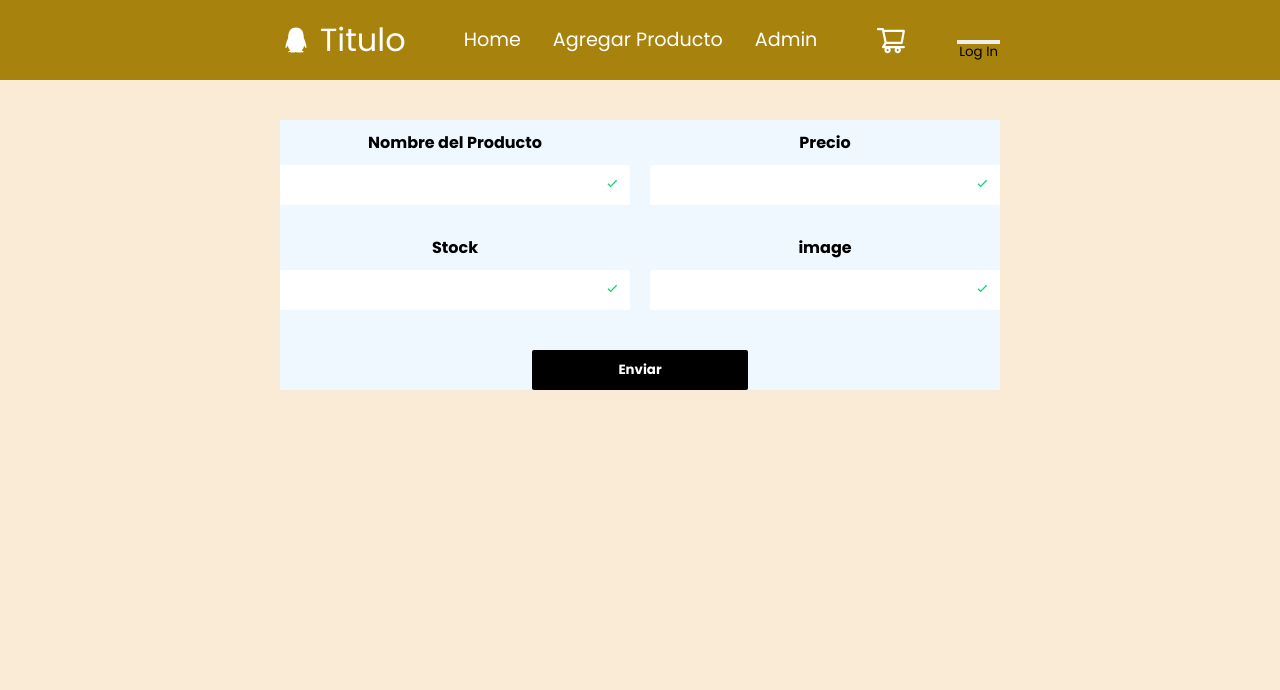
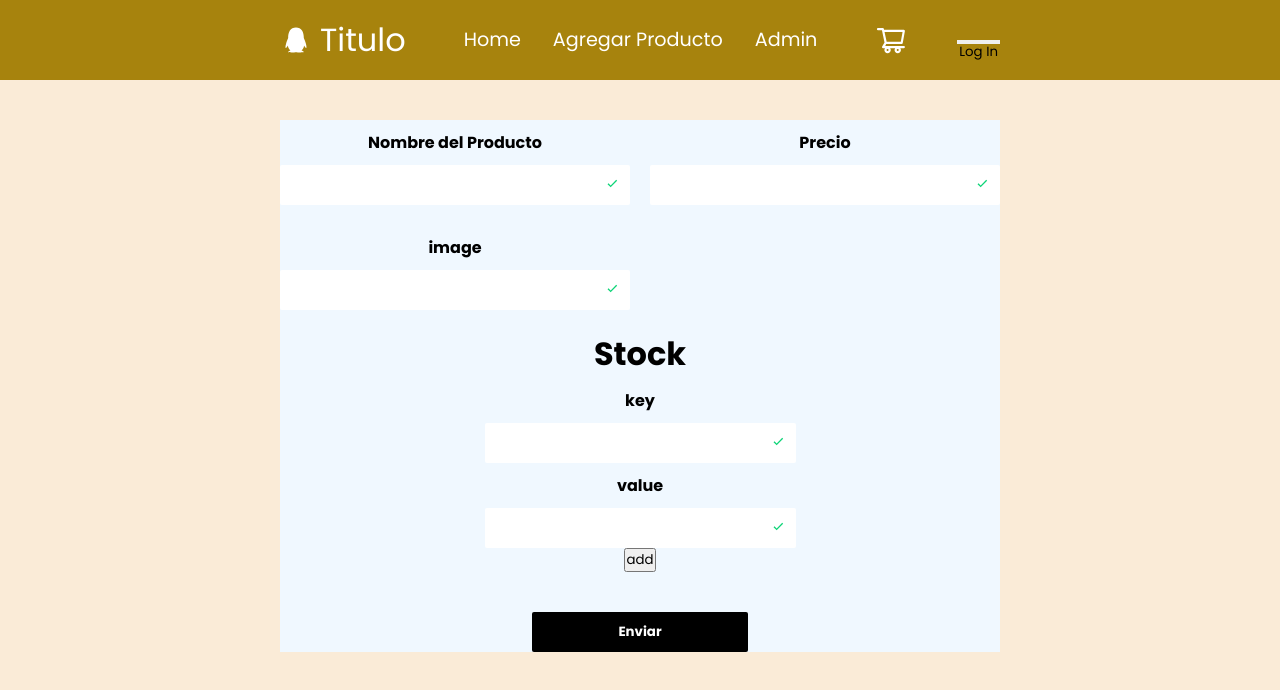
Before and after one commit to Danielggs/ProyectoFinal-TiendaOnline, a React (Create React App) app: page /create in a window 1280 px wide. Shown: the top 690 px of the page. Built offline with nearby package versions, Linux system fonts and the light colour scheme.

Commit message:
guarda usuario en la base de datos

```diff
--- a/src/Components/FormProduct.css
+++ b/src/Components/FormProduct.css
@@ -5,6 +5,12 @@
 
 body{
     background-color:antiquewhite
+}
+.stock-imputs{
+   display: flex;
+   align-items: center;
+   flex-direction: column;
+   grid-column: span 2;
 }
 
 .container{
--- a/src/Components/FormProduct.js
+++ b/src/Components/FormProduct.js
@@ -9,7 +9,9 @@ const FormProduct = () => {
   const {getAccessTokenSilently } = useAuth0();
   const[titulo, setTitulo] = useState({campo:'',valido:null})
   const[precio, setPrecio] = useState({campo:'',valido:null})
-  const[size, setSize] = useState({campo:'',valido:null})
+  const[key, setKey] = useState({campo:'',valido:null})
+  const[value, setValue] = useState({campo:'',valido:null})
+  const[stock,setStock]=useState({})
   const[image, setImage] = useState({campo:'',valido:null})
   const[validarForm, SetvalidarForm] = useState(null)
   const expreRP = /^[a-zA-ZÀ-ÿ\s]{1,40}$/
@@ -17,10 +19,19 @@ const FormProduct = () => {
   const expreIMG = /^[a-zA-Z\d\s\-\,\#\.\/\_\:\;]{1,200}$/
 
 
+
+
+
+
+
+
+
+
+
   const onSubmit=async(e)=>{
     e.preventDefault();
 
-    if(titulo.valido === 'true' && precio.valido === 'true' && size.valido === 'true'&& image.valido === 'true'){
+    if(titulo.valido === 'true' && precio.valido === 'true' && image.valido === 'true'){
       SetvalidarForm(true)
 
       const domain = "dev-tsvpp07v3bagspkr.us.auth0.com";
@@ -33,14 +44,17 @@ const FormProduct = () => {
           description: '2',
           image:image.campo,
           price:precio.campo,
-          stock:size.campo,
+          stock:stock,
           category:"llaveros",
-           size:'M'
          },accessToken))
 
       setTitulo({campo:'',valido:null})
       setPrecio({campo:'',valido:null})
-      setSize({campo:'',valido:null})
+      setValue({campo:"",valido:null})
+      setKey({campo:"",valido:null})
+      setStock({})
+
+
       setImage({campo:'',valido:null})
     }else{
       SetvalidarForm(false)
@@ -69,15 +83,6 @@ const FormProduct = () => {
         expreReg={expreRN}
        />
        <Input
-       estado={size}
-       cambiarEstado={setSize}
-        titulo='Stock'
-        tipo= 'text'
-        Error='Error'
-        expreReg={expreRN}
-       />
-
-       <Input
        estado={image}
        cambiarEstado={setImage}
         titulo='image'
@@ -86,6 +91,39 @@ const FormProduct = () => {
         expreReg={expreIMG}
 
        />
+
+
+
+       <div className='stock-imputs'>
+
+        <h1>Stock</h1>
+        {stock&&Object.keys(stock).map((e)=>{
+          return <p>{e+" : "+stock[e]}</p>
+        })}
+        <Input
+          estado={key}
+          cambiarEstado={setKey}
+          titulo='key'
+          tipo='text'
+          Error='ingrese una key valida'
+          expreReg={expreRP}
+        />
+        <Input
+          estado={value}
+          cambiarEstado={setValue}
+          titulo='value'
+          tipo='text'
+          Error='ingrese un value valido'
+          expreReg={expreRN}
+        />
+        <button type='button' onClick={()=>{
+          setStock({...stock,[key.campo]:value.campo})
+        }}>add</button>
+        </div>
+
+
+
+
         <div className='errorContaimner'>
       {validarForm === false &&
         <p className="error">Rellene las casillas correctamente</p>
--- /dev/null
+++ b/src/Components/profile.css
@@ -0,0 +1,12 @@
+.profile{
+    display: flex;
+    flex-direction: row;
+    align-items: center;
+}
+.profile-img{
+    width: 50px;
+    height: 50px;
+}
+/*.profile-name{
+
+}*/
--- a/src/Components/profile.jsx
+++ b/src/Components/profile.jsx
@@ -1,7 +1,9 @@
 import React, { useEffect, useState } from "react";
 import { useAuth0 } from "@auth0/auth0-react";
+import "./profile.css"
 import Login from "./login";
 import Logout from "./logout";
+import axios from 'axios'
 
 const Profile = () => {
   const { user, isAuthenticated, getAccessTokenSilently } = useAuth0();
@@ -9,21 +11,20 @@ const Profile = () => {
 useEffect(async()=>{
   if(!isAuthenticated)return;
   const domain = "dev-tsvpp07v3bagspkr.us.auth0.com";
-  const accessToken = await getAccessTokenSilently({
+  const token = await getAccessTokenSilently({
     audience: `https://${domain}/api/v2/`,
     scope: "read:current_user",
   });
-  console.log(accessToken);
-},[])
+  axios.post("http://localhost:3002/user",{name:user.name,email:user.email},{headers:{Authorization : `Bearer ${token}`}})
+},[isAuthenticated])
 
 
 
   return (
     isAuthenticated?(
-      <div>
-        <img src={user.picture} alt={user.name} />
-        <h2>{user.name}</h2>
-        <p>{user.email}</p>
+      <div className="profile">
+        <img className="profile-img" src={user.picture} alt={user.name} />
+        <p className="profile-name" >{user.name}</p>
         <Logout/>
       </div>
     ):<Login/>
```
